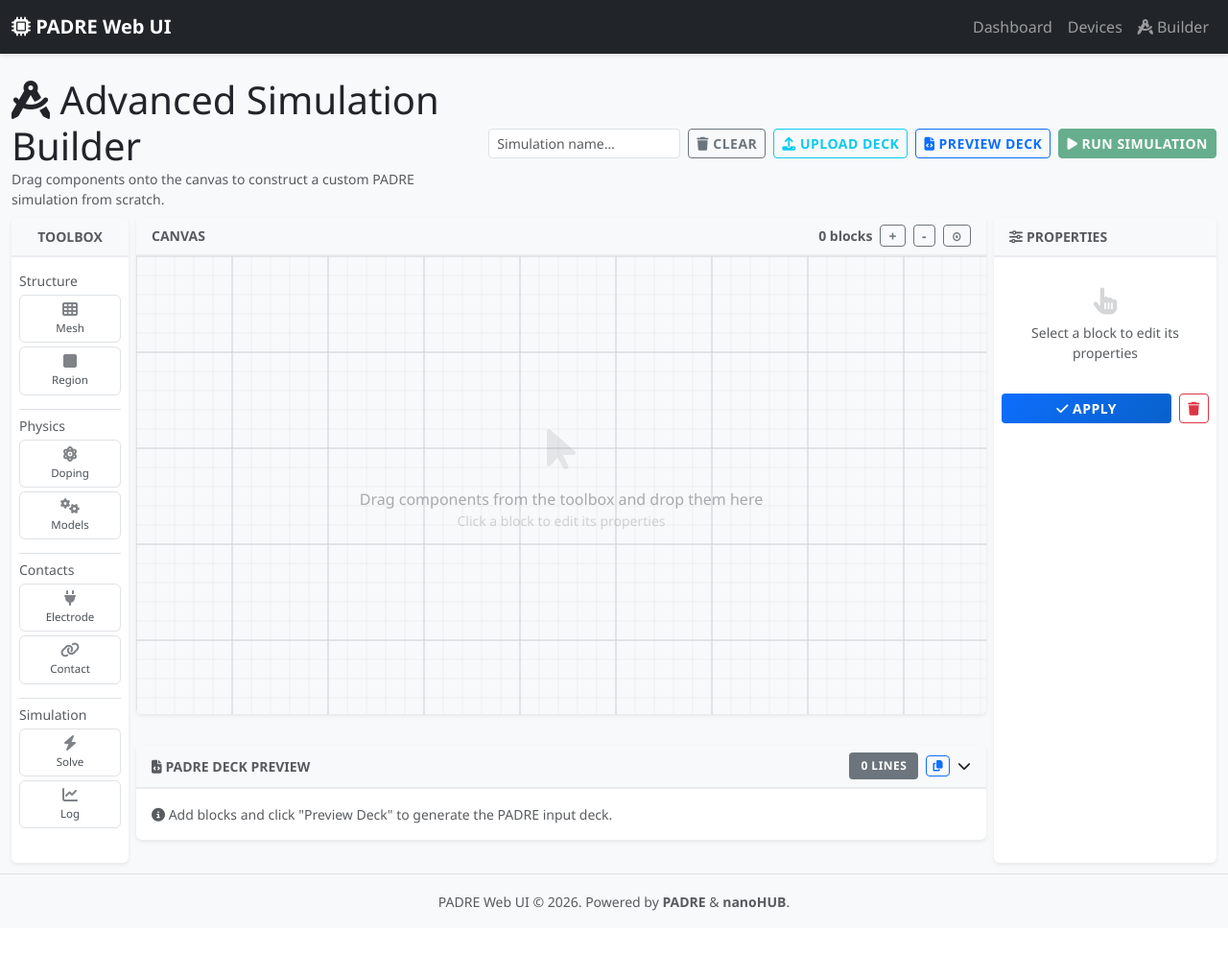
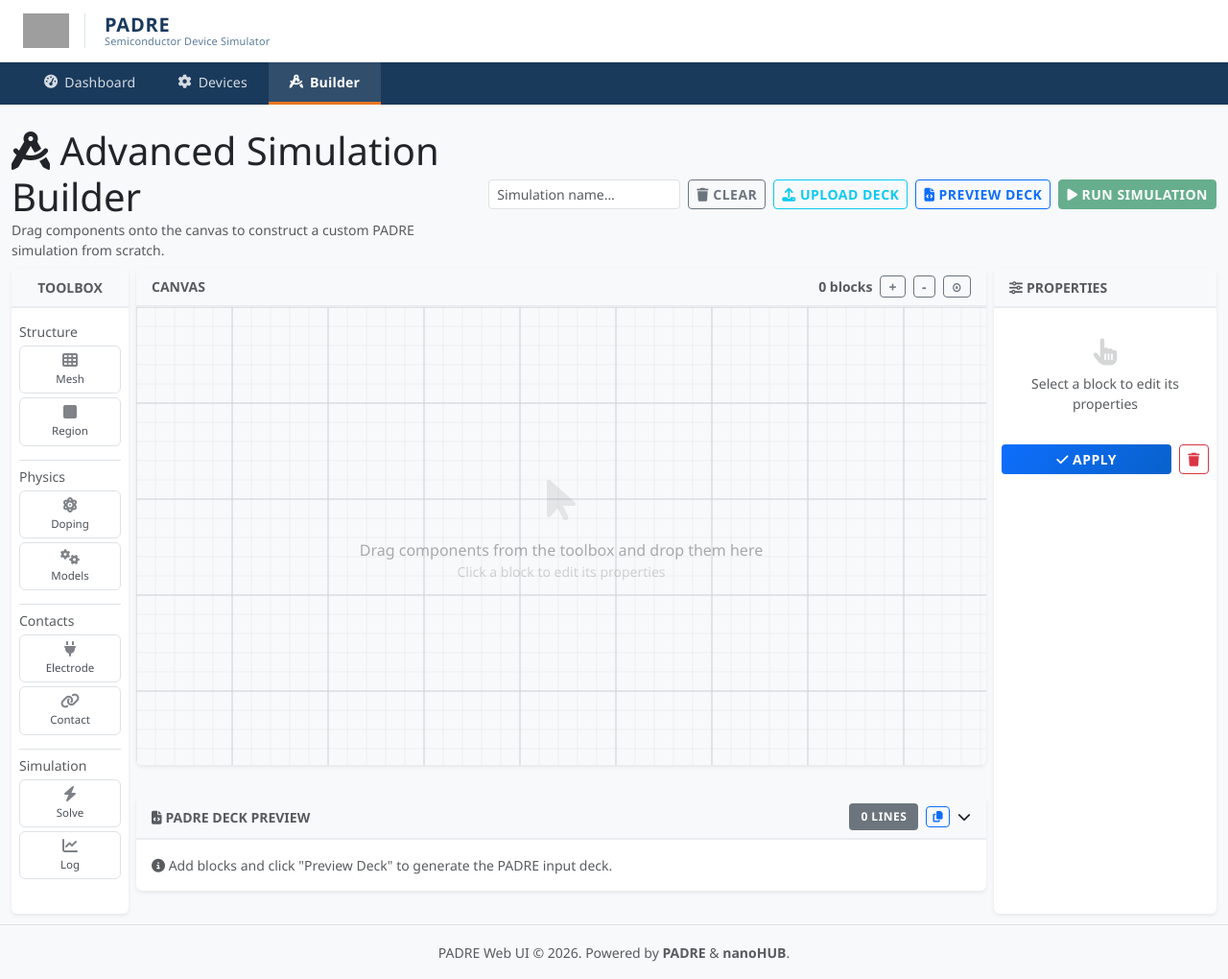
Before and after one commit to denphi/padre-web, a Flask app: page /builder in a window 1280 px wide. Shown: the whole page at 96% size. Before the commit the page ends 949 px from the top, so only its background shows below. Run offline with Flask 3, Linux system fonts and the light colour scheme; some libraries are stand-ins or nearby versions; grey boxes are pictures that could not be loaded.

Commit message:
Added new version

```diff
--- a/app/static/css/style.css
+++ b/app/static/css/style.css
@@ -7,6 +7,15 @@
     --danger-color: #dc3545;
     --warning-color: #ffc107;
     --info-color: #0dcaf0;
+    /* Header palette — matches nanoHUB blues */
+    --header-bg: #ffffff;
+    --header-border: #dde3ec;
+    --tabnav-bg: #1a3a5c;        /* deep navy */
+    --tabnav-active-bg: #ffffff;
+    --tabnav-active-color: #1a3a5c;
+    --tabnav-hover-bg: rgba(255,255,255,0.12);
+    --tabnav-color: rgba(255,255,255,0.82);
+    --tabnav-active-accent: #e87722;  /* nanoHUB orange accent */
 }
 
 body {
@@ -21,10 +30,109 @@ body {
     flex: 1;
 }
 
+/* ── Brand header ──────────────────────────────────────── */
+.padre-header {
+    background: var(--header-bg);
+    border-bottom: 1px solid var(--header-border);
+    box-shadow: 0 1px 4px rgba(0,0,0,0.06);
+    position: sticky;
+    top: 0;
+    z-index: 1030;
+}
+
+.padre-nanohub-logo {
+    height: 36px;
+    width: auto;
+    object-fit: contain;
+    /* give it a subtle border-right separator */
+    padding-right: 16px;
+    border-right: 1px solid #dde3ec;
+    margin-right: 4px;
+}
+
+.padre-brand { color: inherit; }
+.padre-brand:hover { opacity: 0.85; }
+
+.padre-title-group {
+    display: flex;
+    flex-direction: column;
+    line-height: 1.15;
+}
+
+.padre-title {
+    font-size: 1.25rem;
+    font-weight: 700;
+    color: #1a3a5c;
+    letter-spacing: 0.04em;
+}
+
+.padre-subtitle {
+    font-size: 0.68rem;
+    color: #5a7a9a;
+    letter-spacing: 0.02em;
+}
+
+/* ── Tab navigation bar ────────────────────────────────── */
+.padre-tabnav {
+    background: var(--tabnav-bg);
+    position: sticky;
+    top: 65px;         /* sits just below the brand header */
+    z-index: 1020;
+}
+
+.padre-tabs {
+    list-style: none;
+    margin: 0;
+    padding: 0;
+    display: flex;
+    gap: 0;
+}
+
+.padre-tabs li { display: flex; }
+
+.padre-tabs a {
+    display: flex;
+    align-items: center;
+    gap: 7px;
+    padding: 0 22px;
+    height: 44px;
+    color: var(--tabnav-color);
+    text-decoration: none;
+    font-size: 0.88rem;
+    font-weight: 500;
+    letter-spacing: 0.01em;
+    border-bottom: 3px solid transparent;
+    transition: background 0.15s, color 0.15s, border-color 0.15s;
+    white-space: nowrap;
+}
+
+.padre-tabs a:hover {
+    background: var(--tabnav-hover-bg);
+    color: #ffffff;
+    border-bottom-color: rgba(255,255,255,0.35);
+}
+
+.padre-tabs a.active {
+    background: rgba(255,255,255,0.1);
+    color: #ffffff;
+    border-bottom-color: var(--tabnav-active-accent);
+    font-weight: 600;
+}
+
+/* Mobile collapse */
+@media (max-width: 991px) {
+    .padre-tabnav { top: 64px; }
+    .padre-tabs { flex-direction: column; }
+    .padre-tabs a { height: 48px; padding: 0 20px; border-bottom: none; border-left: 3px solid transparent; }
+    .padre-tabs a.active { border-left-color: var(--tabnav-active-accent); border-bottom: none; }
+    #padreNavTabs { display: none; }
+    #padreNavTabs.show { display: block; }
+}
+
+/* Keep legacy .navbar rules from breaking anything */
 .navbar {
     box-shadow: 0 2px 4px rgba(0, 0, 0, 0.1);
 }
-
 .navbar-brand {
     font-weight: 600;
     font-size: 1.25rem;
--- a/app/templates/base.html
+++ b/app/templates/base.html
@@ -9,29 +9,47 @@
     <link rel="stylesheet" href="{{ base_path }}{{ url_for('static', filename='css/style.css') }}">
 </head>
 <body>
-    <nav class="navbar navbar-expand-lg navbar-dark bg-dark">
-        <div class="container-fluid">
-            <a class="navbar-brand" href="{{ base_path }}/">
-                <i class="fas fa-microchip"></i> PADRE Web UI
+    <!-- ── Brand bar ─────────────────────────────────────────── -->
+    <header class="padre-header">
+        <div class="container-fluid px-4 d-flex align-items-center justify-content-between" style="height:64px;">
+            <!-- Left: nanoHUB logo + PADRE title -->
+            <a href="{{ base_path }}/" class="padre-brand d-flex align-items-center gap-3 text-decoration-none">
+                <img src="https://nanohub.org/app/site/media/images/PressKit/nanoHUB_logo_color.jpg"
+                     alt="nanoHUB" class="padre-nanohub-logo">
+                <div class="padre-title-group">
+                    <span class="padre-title">PADRE</span>
+                    <span class="padre-subtitle">Semiconductor Device Simulator</span>
+                </div>
             </a>
-            <button class="navbar-toggler" type="button" data-bs-toggle="collapse" data-bs-target="#navbarNav">
-                <span class="navbar-toggler-icon"></span>
+            <!-- Right: mobile toggler -->
+            <button class="navbar-toggler d-lg-none border-0" type="button"
+                    data-bs-toggle="collapse" data-bs-target="#padreNavTabs"
+                    style="color:#1a3a5c;">
+                <i class="fas fa-bars fa-lg"></i>
             </button>
-            <div class="collapse navbar-collapse" id="navbarNav">
-                <ul class="navbar-nav ms-auto">
-                    <li class="nav-item">
-                        <a class="nav-link" href="{{ base_path }}/">Dashboard</a>
+        </div>
+    </header>
+
+    <!-- ── Tab navigation bar ────────────────────────────────── -->
+    <nav class="padre-tabnav" id="padreNavTabs">
+        <div class="container-fluid px-4">
+            <ul class="padre-tabs" id="mainNavTabs">
+                <li>
+                    <a href="{{ base_path }}/" data-path="/">
+                        <i class="fas fa-tachometer-alt"></i> Dashboard
+                    </a>
                 </li>
-                    <li class="nav-item">
-                        <a class="nav-link" href="{{ base_path }}/devices">Devices</a>
+                <li>
+                    <a href="{{ base_path }}/devices" data-path="/devices">
+                        <i class="fas fa-cog"></i> Devices
+                    </a>
                 </li>
-                    <li class="nav-item">
-                        <a class="nav-link" href="{{ base_path }}/builder">
+                <li>
+                    <a href="{{ base_path }}/builder" data-path="/builder">
                         <i class="fas fa-drafting-compass"></i> Builder
                     </a>
                 </li>
             </ul>
-            </div>
         </div>
     </nav>
 
@@ -53,7 +71,19 @@
         const BASE_PATH = '{{ base_path }}';
     </script>
     <script src="{{ base_path }}{{ url_for('static', filename='js/utils.js') }}"></script>
-    <script>document.getElementById('footerYear').textContent = new Date().getFullYear();</script>
+    <script>
+        // Footer year
+        document.getElementById('footerYear').textContent = new Date().getFullYear();
+        // Highlight active nav tab
+        (function() {
+            const path = window.location.pathname.replace(BASE_PATH, '') || '/';
+            document.querySelectorAll('#mainNavTabs a').forEach(a => {
+                const ap = a.dataset.path;
+                const isActive = ap === '/' ? path === '/' : path.startsWith(ap);
+                if (isActive) a.classList.add('active');
+            });
+        })();
+    </script>
     {% block scripts %}{% endblock %}
 </body>
 </html>
```
Lines whose indentation alone changed are shown as unchanged.
